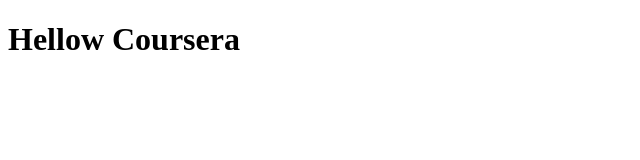
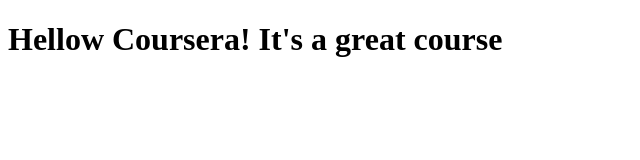
Before and after one commit to Lydem/coursera-test1, a plain HTML site: page site/index.html in a window 1280 px wide. Shown: the whole page, without its empty margins (0-640 px from the left). Drawn offline with Linux system fonts and the light colour scheme.

Commit message:
just little addition

```diff
--- a/site/index.html
+++ b/site/index.html
@@ -9,7 +9,7 @@
 
 <body>
 
-  <h1> Hellow Coursera</h1>
+  <h1> Hellow Coursera! It's a great course</h1>
 
 </body>
 
```
